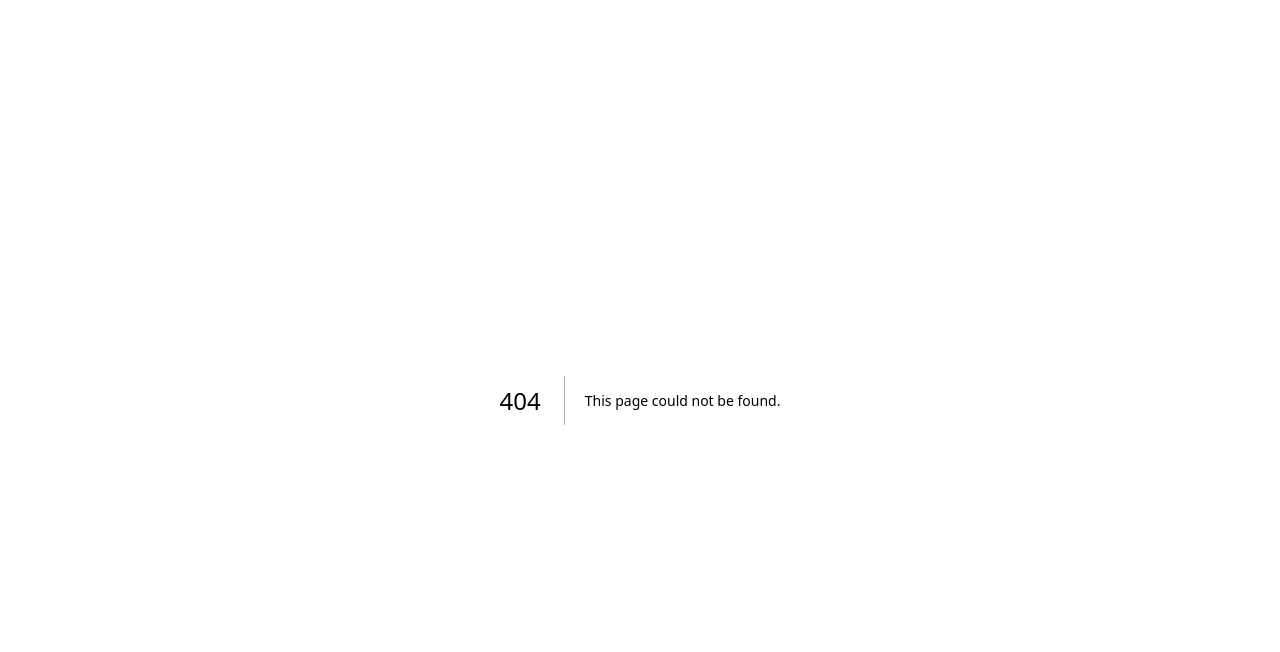
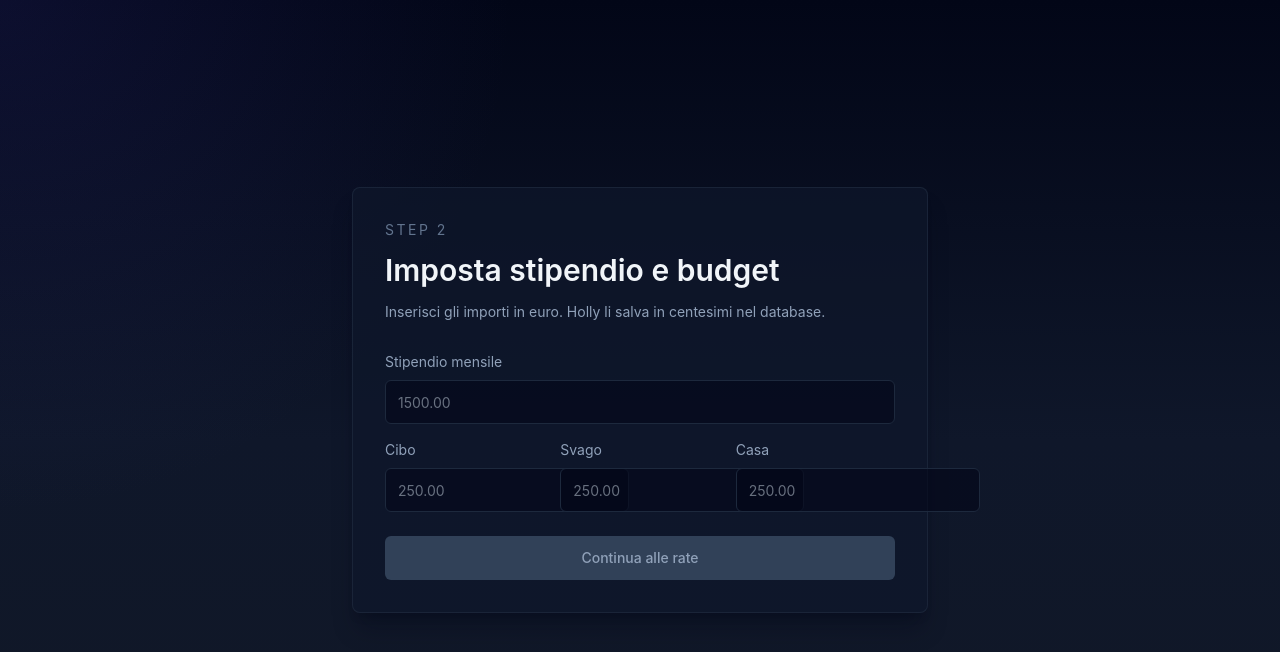
Before and after one commit to Alibaba2709/NoxVault, a Next.js app: page /onboarding/economy in a window 1280 px wide. Before the commit this address had no page. Shown: the top 652 px of the page. Built offline with nearby package versions, Linux system fonts and the light colour scheme.

Commit message:
Add economy onboarding page

```diff
--- /dev/null
+++ b/src/app/onboarding/economy/page.tsx
@@ -0,0 +1,15 @@
+import { EconomyOnboardingForm } from "@/components/EconomyOnboardingForm";
+
+interface EconomyOnboardingPageProps {
+  searchParams: Promise<{
+    userId?: string;
+  }>;
+}
+
+export default async function EconomyOnboardingPage({
+  searchParams,
+}: EconomyOnboardingPageProps) {
+  const { userId = "" } = await searchParams;
+
+  return <EconomyOnboardingForm userId={userId} />;
+}
```
